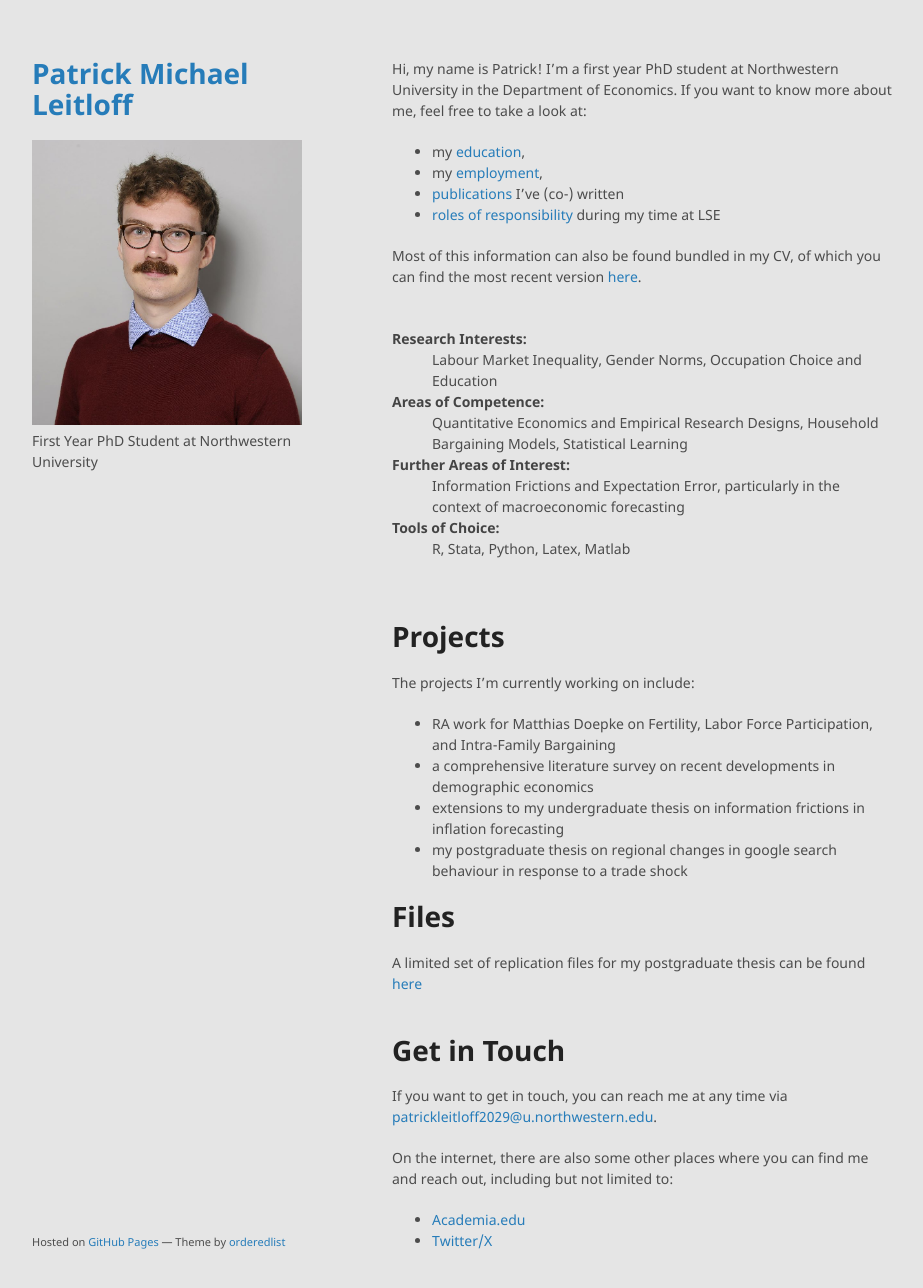
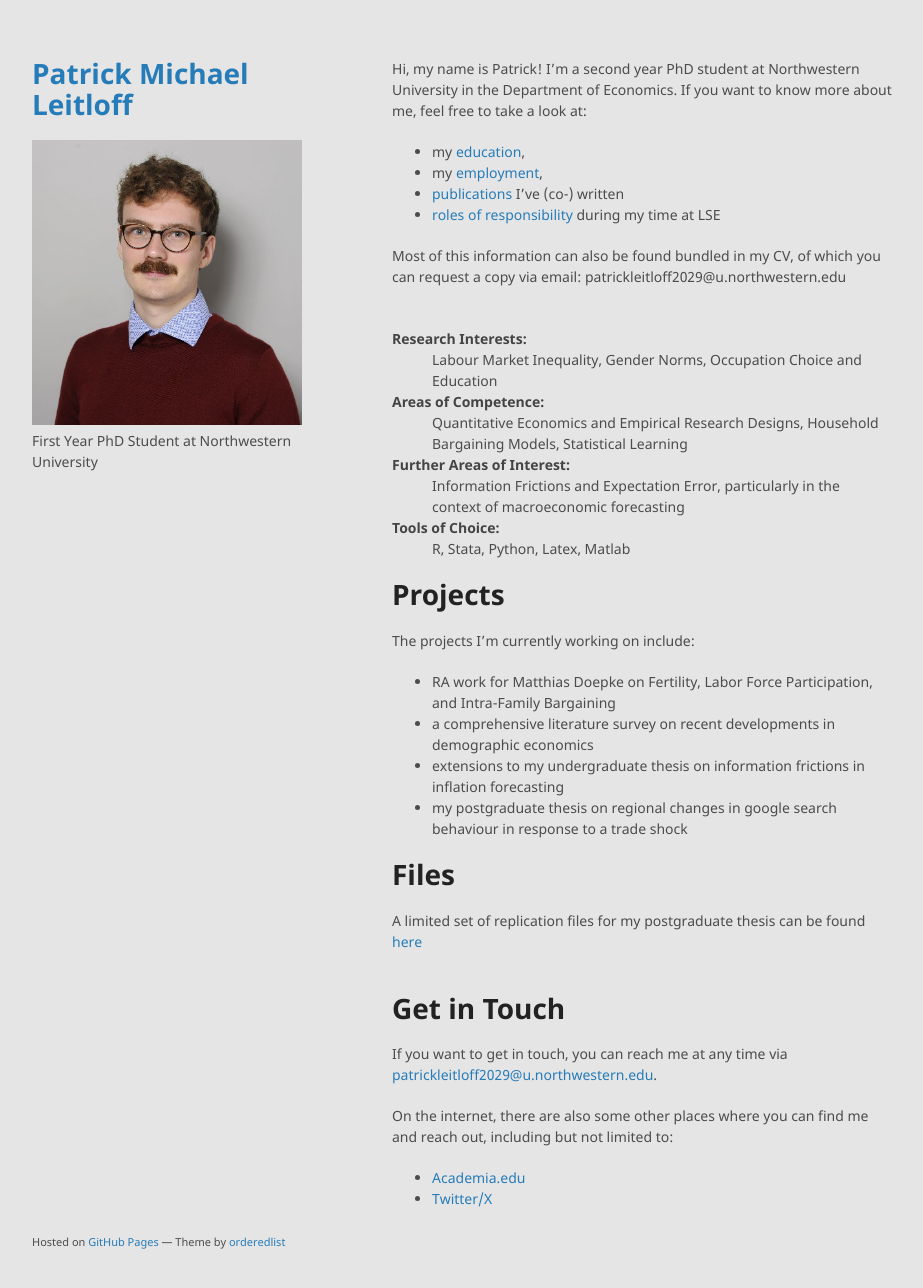
Before and after one commit to patrick-leitloff/patrick-leitloff.github.io, a Jekyll site: the page built from index.md, in a window 1280 px wide and 1321 px high. Shown: the top 1288 px of the window, without its empty margins (178-1101 px from the left). Built offline with Jekyll 4.4.1, drawn with Linux system fonts in a browser that asks for light colours; part of the change alters nothing that is shown.

Commit message:
Revise personal introduction and clean up content
Updated personal information and removed old news section.

```diff
--- a/index.md
+++ b/index.md
@@ -2,14 +2,14 @@
 layout: default
 ---
 
-Hi, my name is Patrick! I’m a first year PhD student at Northwestern University in the Department of Economics. If you want to know more about me, feel free to take a look at:
+Hi, my name is Patrick! I’m a second year PhD student at Northwestern University in the Department of Economics. If you want to know more about me, feel free to take a look at:
 
 + my [education](./education.md),
 + my [employment](./employment.md),
 + [publications](./publications.md) I’ve (co-) written
 + [roles of responsibility](./rrvolunteering.md) during my time at LSE
 
-Most of this information can also be found bundled in my CV, of which you can find the most recent version [here](https://drive.google.com/file/d/1BPiWx6rpnOMHl7eCOd2P2thrdEpYrfBu/view?usp=sharing).
+Most of this information can also be found bundled in my CV, of which you can request a copy via email: patrickleitloff2029@u.northwestern.edu
 
 * * *
 
@@ -23,45 +23,6 @@ Most of this information can also be found bundled in my CV, of which you can fi
    <dt>Tools of Choice:</dt>
       <dd>R, Stata, Python, Latex, Matlab</dd>
 </dl>
-
-* * *
-
-<!---
-
-# News
-
-+ 23/06/2022: [“When heating in winter becomes a luxury”](https://uol.de/en/news/article/when-heating-in-winter-becomes-a-luxury-6327) (University of Oldenburg)
-+ 24/05/2022: [“Wie knappes Heizmaterial gerecht verteilen? Forschende veröffentlichen Studie zu Verteilungsgerechtigkeit”](https://www.presse.uni-oldenburg.de/mit/2022/103.html) (University of Oldenburg)
-+ 20/04/2022: [“Lernen, mit der Freiheit umzugehen”](https://uol.de/aktuelles/gestaerkt-promovieren/lernen-mit-der-freiheit-umzugehen) (University of Oldenburg)
-
-<details>
-<summary>Old news</summary>
-<br>
-<ul>
-   <li>27/04/2020: <a href="https://www.hsu-hh.de/bedarfsgerechtigkeit/aktuelles/">“Sammelband ‘Empirical Research and Normative Theory’ erschienen”</a> (DFG Research Group FOR 2104)</li>
-   <li>28/10/2019: <a href="https://www.presse.uni-oldenburg.de/mit/2019/362.html">“Von der Unendlichkeit, Lügnern und dem Hören. Ringvorlesung zu Paradoxien an der Universität Oldenburg”</a> (University of Oldenburg)</li>
-   <li>25/09/2019: <a href="https://www.hsu-hh.de/bedarfsgerechtigkeit/aktuelles/">“Neuer Sammelband ‘Philosophie zwischen Sein und Sollen’ erschienen”</a> (DFG Research Group FOR 2104)</li>
-   <li>18/04/2019: <a href="https://uol.de/en/news/article/schreiben-lernen-im-tandem-3250">“Besser schreiben im Tandem”</a> (University of Oldenburg)</li>
-   <li>08/12/2017: <a href="https://karl-jaspers-gesellschaft.de/mind-the-gap-zur-vermittlung-normativer-theorie-und-empirischer-forschung-malte-meyerhuber-und-max-bauer/">“Mind the Gap. Zur Vermittlung normativer Theorie und empirischer Forschung”</a> (Karl-Jaspers-Gesellschaft)</li>
-   <li>02/07/2015: <a href="https://www.presse.uni-oldenburg.de/mit/2015/280.html">“Was Begriffe für unser Leben bedeuten. Berliner Philosoph referiert über ‘Zeitbewusstsein und Sinn-Horizonte’”</a> (University of Oldenburg)</li>
-   <li>25/02/2013: <a href="https://www.weser-kurier.de/landkreis-verden/abiturient-fuehrt-die-piraten-an-doc7e4913gfbq08adqf2a1">“Abiturient führt die Piraten an”</a> (Weser Kurier)</li>
-   <li>21/01/2013: <a href="https://www.kreiszeitung.de/lokales/verden/mohr-spitze-2709087.html">“Mohr ist Spitze”</a> (Kreiszeitung)</li>
-   <li>21/01/2013: <a href="https://www.kreiszeitung.de/lokales/verden/macht-rennen-kirchlinteln-2709092.html">“CDU macht das Rennen in Kirchlinteln”</a> (Kreiszeitung)</li>
-   <li>18/01/2013: <a href="https://www.weser-kurier.de/landkreis-verden/teurer-wahlkampf-doc7e3gwmzp5ub15tuurfzw">“Teurer Wahlkampf”</a> (Weser Kurier)</li>
-   <li>11/01/2013: <a href="https://www.weser-kurier.de/niedersachsen/tempolimit-auf-der-a1-bei-oyten-doc7e3gpq83ppk8vflkd73">“Tempolimit auf der A1 bei Oyten”</a> (Weser Kurier)</li>
-   <li>11/01/2013: <a href="https://www.weser-kurier.de/niedersachsen/mehr-sicherheit-auf-den-schulwegen-doc7e3gpoycbbn1k3gvwiam">“Mehr Sicherheit auf den Schulwegen”</a> (Weser Kurier)</li>
-   <li>11/01/2013: <a href="https://www.weser-kurier.de/niedersachsen/aerger-ueber-marode-radwege-doc7e3gpoupy4o1d1k96iyy">“Ärger über marode Radwege”</a> (Weser Kurier)</li>
-   <li>11/01/2013: <a href="https://www.weser-kurier.de/niedersachsen/ein-buergerbus-fuer-oyten-doc7e3gpo5bc491h6fanfzw">“Ein Bürgerbus für Oyten”</a> (Weser Kurier)</li>
-   <li>10/01/2013: <a href="https://www.kreiszeitung.de/lokales/verden/bildungschancen-grosses-streitthema-2693591.html">“Bildungschancen als großes Streitthema”</a> (Kreiszeitung)</li>
-   <li>27/12/2012: <a href="https://www.kreiszeitung.de/lokales/verden/argumente-wahl-2678311.html">“Argumente zur Wahl”</a> (Kreiszeitung)</li>
-   <li>29/11/2012: <a href="https://www.kreiszeitung.de/lokales/verden/aufwertung-pflege-2643073.html">“Aufwertung der Pflege”</a> (Kreiszeitung)</li>
-   <li>20/04/2012: <a href="https://www.weser-kurier.de/region/drei-piraten-kueren-direktkandidaten-doc7e42wkfju7ngfqvg5ey">“Drei Piraten küren Direktkandidaten”</a> (Weser Kurier)</li>
-</ul>
-</details>
-
--->
-
-* * *
 
 # Projects
 
```
